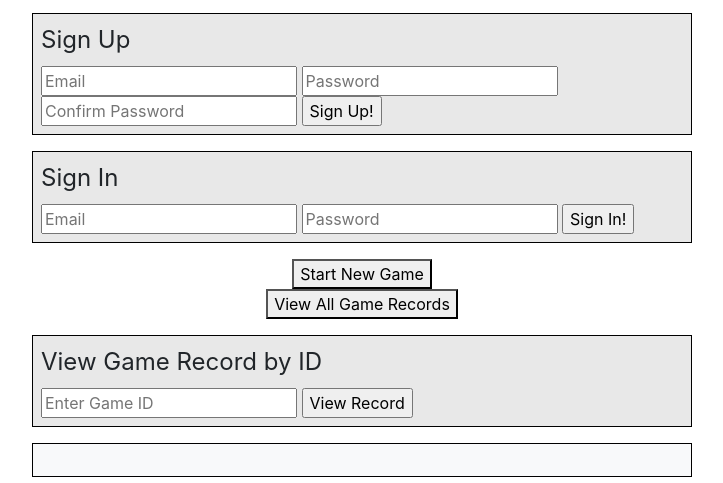
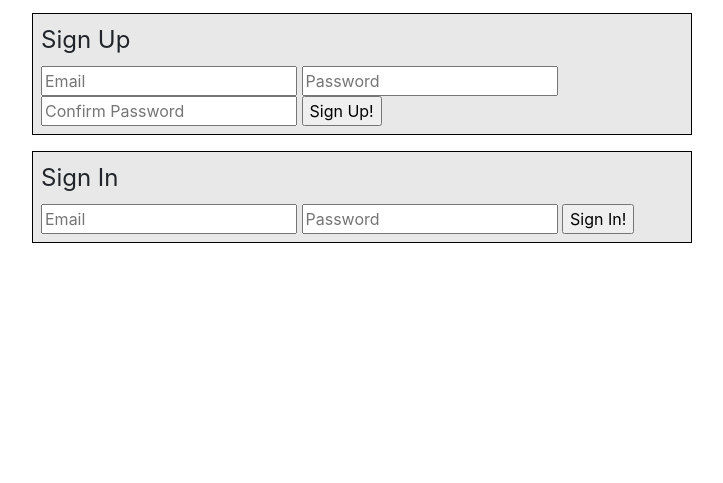
Before and after one commit to lizcramerfox/tictactoe-client, a website built with webpack: page index.html in a window 1280 px wide. Shown: the part 131-614 px from the top of the page, without its empty margins (150-873 px from the left). Built offline with nearby package versions, Linux system fonts and the light colour scheme.

Commit message:
Additional visible/hidden toggle updates

```diff
--- a/assets/scripts/api.js
+++ b/assets/scripts/api.js
@@ -56,7 +56,6 @@ const startNewGame = function () {
   })
 }
 
-
 const getAllGames = function () {
   return $.ajax({
     url: config.apiUrl + '/games',
@@ -66,7 +65,6 @@ const getAllGames = function () {
     }
   })
 }
-
 
 const updateGame = function (index, value, over) {
   return $.ajax({
--- a/assets/scripts/ui.js
+++ b/assets/scripts/ui.js
@@ -27,6 +27,8 @@ const signInSuccess = function (data) {
   $('#sign-out').removeClass('hidden')
   $('#gameboard').removeClass('hidden')
   $('.messages').removeClass('hidden')
+  $('.button').removeClass('hidden')
+  $('.games-display').removeClass('hidden')
   console.log('signInSuccess data is: ', data)
   store.user = data.user
 }
@@ -76,6 +78,8 @@ const startNewGameSuccess = function (data) {
   $('#api-message').text('New Game Started')
   $('#api-message').removeClass()
   $('#api-message').addClass('success')
+  $('.button').removeClass('hidden')
+  $('.games-display').removeClass('hidden')
   $('.messages').text('')
   store.game = data.game
   drawGame()
--- a/assets/styles/index.scss
+++ b/assets/styles/index.scss
@@ -8,14 +8,7 @@ h1 {
   padding: 1em 0;
 }
 
-.button-wrapper {
-  display: flex;
-  flex-direction: column;
-  margin: 0 auto;
-  width: 660px;
-  align-items: center;
-  justify-content: center;
-}
+
 
 .authentication, .games-display {
   width: 660px;
@@ -58,6 +51,15 @@ h1 {
   display: none;
 }
 
+.button-wrapper {
+  display: flex;
+  flex-direction: column;
+  margin: 0 auto;
+  width: 660px;
+  align-items: center;
+  justify-content: center;
+}
+
 #game-message {
   width: 660px;
   padding: 1em 0;
--- a/index.html
+++ b/index.html
@@ -77,11 +77,11 @@
       <div id="game-message" class="messages hidden"></div>
 
       <div class='button-wrapper'>
-        <button id="start-new-game">Start New Game</button>
-        <button id="get-all-games">View All Game Records</button>
+        <button id="start-new-game" class="button hidden">Start New Game</button>
+        <button id="get-all-games" class="button hidden">View All Game Records</button>
       </div>
 
-      <form id="get-game-by-id" class="games-display">
+      <form id="get-game-by-id" class="games-display hidden">
         <fieldset>
           <legend>View Game Record by ID</legend>
           <input type="number" name="games[id]" placeholder="Enter Game ID">
@@ -89,7 +89,7 @@
         </fieldset>
       </form>
 
-      <div id="game-data-display" class="bg-light"></div>
+      <div id="game-data-display" class="games-display bg-light hidden"></div>
 
     </body>
 </html>
```
